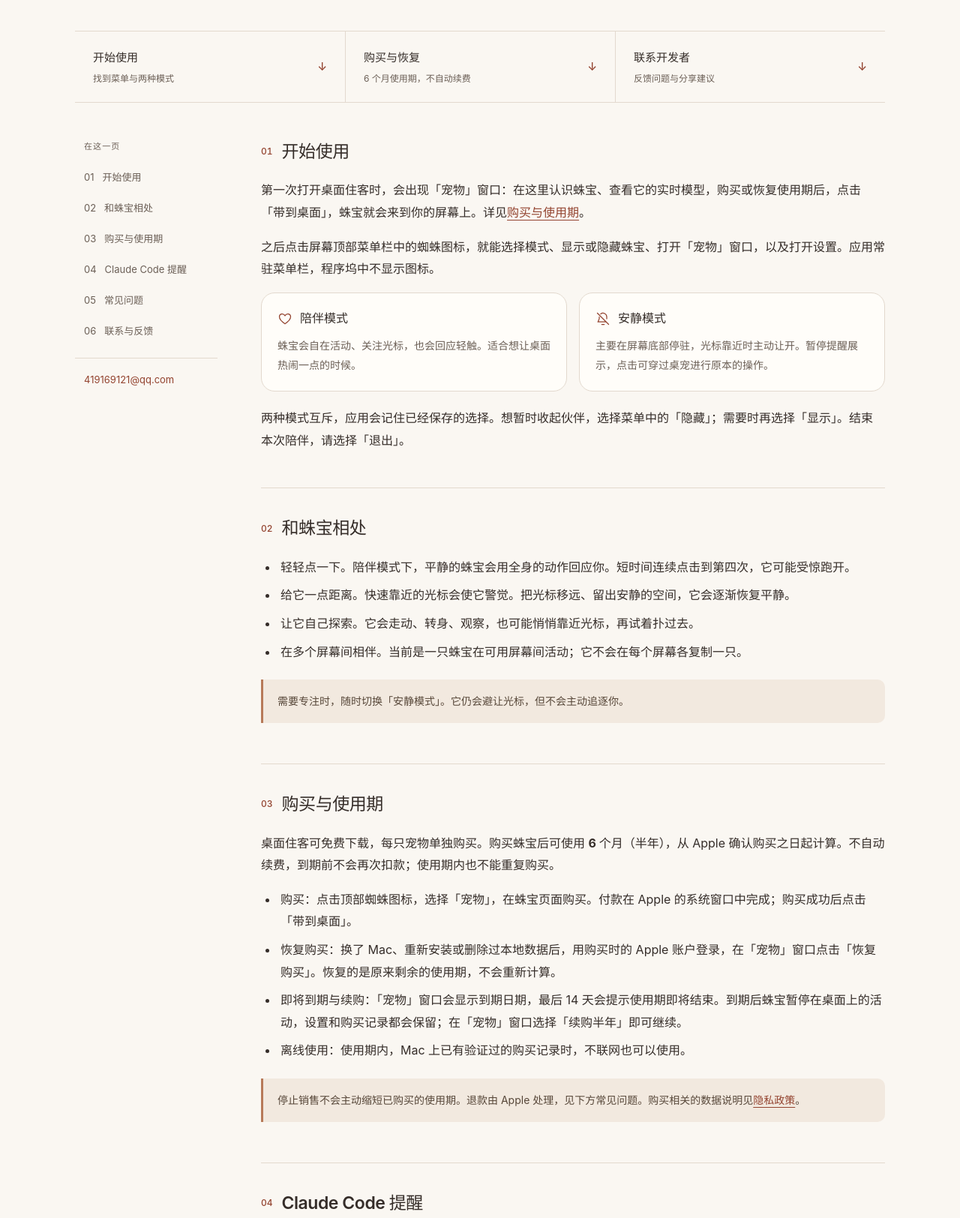
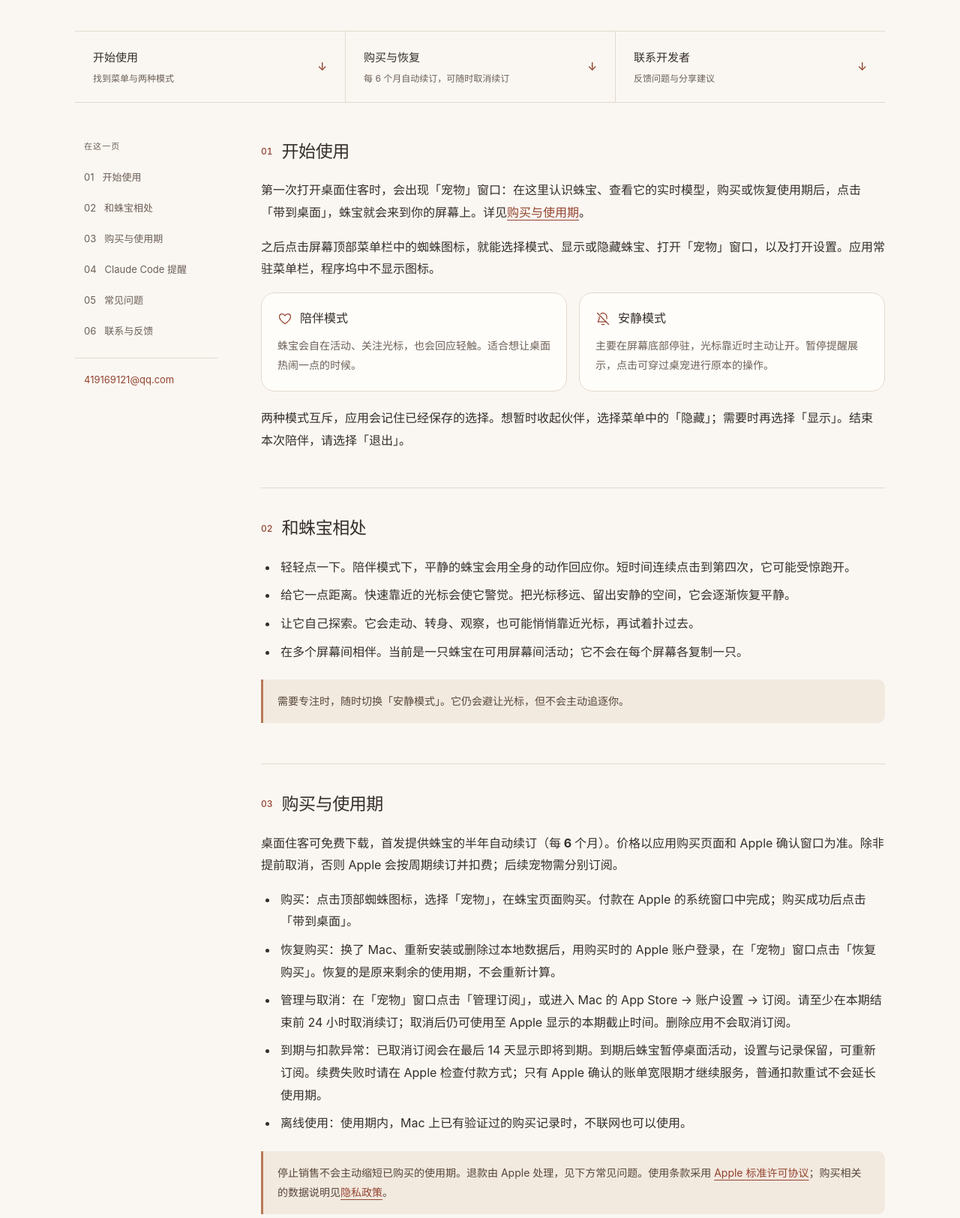
Before and after one commit to chenmy/desktop-companion-support, a plain HTML site: page docs/support/index.html in a window 1280 px wide. Shown: the part 368-1992 px from the top of the page at 75% size. Drawn offline with Linux system fonts and the light colour scheme.

Commit message:
【DesktopCompanionSupport】docs：同步半年自动续订与取消恢复说明

```diff
--- a/docs/support/index.html
+++ b/docs/support/index.html
@@ -45,7 +45,7 @@
         </div>
         <nav class="quick-links" aria-label="快速入口">
             <a class="quick-link" href="#start"><div><span>开始使用</span><small>找到菜单与两种模式</small></div><span class="arrow" aria-hidden="true">↓</span></a>
-            <a class="quick-link" href="#purchase"><div><span>购买与恢复</span><small>6 个月使用期，不自动续费</small></div><span class="arrow" aria-hidden="true">↓</span></a>
+            <a class="quick-link" href="#purchase"><div><span>购买与恢复</span><small>每 6 个月自动续订，可随时取消续订</small></div><span class="arrow" aria-hidden="true">↓</span></a>
             <a class="quick-link" href="#contact"><div><span>联系开发者</span><small>反馈问题与分享建议</small></div><span class="arrow" aria-hidden="true">↓</span></a>
         </nav>
         <div class="reading-layout">
@@ -88,14 +88,15 @@
                 </section>
                 <section id="purchase" class="document-section" aria-labelledby="purchase-title">
                     <div class="section-heading"><span class="section-number" aria-hidden="true">03</span><h2 id="purchase-title">购买与使用期</h2></div>
-                    <p>桌面住客可免费下载，每只宠物单独购买。购买蛛宝后可使用 <strong>6 个月（半年）</strong>，从 Apple 确认购买之日起计算。<strong>不自动续费</strong>，到期前不会再次扣款；使用期内也不能重复购买。</p>
+                    <p>桌面住客可免费下载，首发提供蛛宝的<strong>半年自动续订（每 6 个月）</strong>。价格以应用购买页面和 Apple 确认窗口为准。除非提前取消，否则 Apple 会按周期续订并扣费；后续宠物需分别订阅。</p>
                     <ul>
                         <li><strong>购买：</strong>点击顶部蜘蛛图标，选择「宠物」，在蛛宝页面购买。付款在 Apple 的系统窗口中完成；购买成功后点击「带到桌面」。</li>
                         <li><strong>恢复购买：</strong>换了 Mac、重新安装或删除过本地数据后，用购买时的 Apple 账户登录，在「宠物」窗口点击「恢复购买」。恢复的是原来剩余的使用期，不会重新计算。</li>
-                        <li><strong>即将到期与续购：</strong>「宠物」窗口会显示到期日期，最后 14 天会提示使用期即将结束。到期后蛛宝暂停在桌面上的活动，设置和购买记录都会保留；在「宠物」窗口选择「续购半年」即可继续。</li>
+                        <li><strong>管理与取消：</strong>在「宠物」窗口点击「管理订阅」，或进入 Mac 的 App Store → 账户设置 → 订阅。请至少在本期结束前 24 小时取消续订；取消后仍可使用至 Apple 显示的本期截止时间。<strong>删除应用不会取消订阅。</strong></li>
+                        <li><strong>到期与扣款异常：</strong>已取消订阅会在最后 14 天显示即将到期。到期后蛛宝暂停桌面活动，设置与记录保留，可重新订阅。续费失败时请在 Apple 检查付款方式；只有 Apple 确认的账单宽限期才继续服务，普通扣款重试不会延长使用期。</li>
                         <li><strong>离线使用：</strong>使用期内，Mac 上已有验证过的购买记录时，不联网也可以使用。</li>
                     </ul>
-                    <div class="note"><p>停止销售不会主动缩短已购买的使用期。退款由 Apple 处理，见下方常见问题。购买相关的数据说明见<a href="../privacy/#purchases">隐私政策</a>。</p></div>
+                    <div class="note"><p>停止销售不会主动缩短已购买的使用期。退款由 Apple 处理，见下方常见问题。使用条款采用 <a href="https://www.apple.com/legal/internet-services/itunes/dev/stdeula/" rel="noreferrer">Apple 标准许可协议</a>；购买相关的数据说明见<a href="../privacy/#purchases">隐私政策</a>。</p></div>
                 </section>
                 <section id="reminders" class="document-section" aria-labelledby="reminders-title">
                     <div class="section-heading"><span class="section-number" aria-hidden="true">04</span><h2 id="reminders-title">Claude Code 提醒</h2></div>
@@ -117,6 +118,7 @@
                         <details><summary>打开后找不到窗口或程序坞图标？</summary><div class="faq-answer"><p>这是菜单栏应用。请查看屏幕顶部的蜘蛛图标；点击后可打开「宠物」窗口、设置或关于。若菜单中显示「显示」，点击它即可重新显示蛛宝。还没有可用的宠物时，打开应用会直接显示「宠物」窗口。</p></div></details>
                         <details><summary>换了 Mac 或重新安装后，怎样找回蛛宝？</summary><div class="faq-answer"><p>用购买时的 Apple 账户下载桌面住客，打开「宠物」窗口点击「恢复购买」，再点「带到桌面」。恢复的是原来剩余的使用期，不会重新计算，也不会重复扣费。</p></div></details>
                         <details><summary>提示「系统时间发生变化」或「购买暂时无法验证」？</summary><div class="faq-answer"><p>为防止使用期被意外延长，系统时间被调回较多时，蛛宝会暂停活动。请在「系统设置 → 通用 → 日期与时间」中开启自动设置时间，联网后在「宠物」窗口点击「恢复购买」。问题仍在时，请把窗口中的提示文字和应用版本发给我们。</p></div></details>
+                        <details><summary>怎样取消自动续订？</summary><div class="faq-answer"><p>点击应用中的「管理订阅」，按 Apple 页面指引取消；也可在 Mac 的 App Store 账户设置中管理。取消后本期权益保留至到期，关闭或删除应用不会停止续订扣费。详细步骤见 <a href="https://support.apple.com/zh-cn/118428" rel="noreferrer">Apple 取消订阅说明</a>。</p></div></details>
                         <details><summary>怎样申请退款？</summary><div class="faq-answer"><p>App Store 的购买与退款由 Apple 处理，请前往 <a href="https://reportaproblem.apple.com/" rel="noreferrer">Apple 的问题报告页面</a>申请。退款完成后，对应的使用期会结束，蛛宝会停止在桌面上活动，你的设置仍会保留。</p></div></details>
                         <details><summary>为什么点击蛛宝没有反应？</summary><div class="faq-answer"><p>请先确认处于陪伴模式。安静模式会让点击穿透；受惊警戒时，蛛宝也不会回应点击。把光标移远，给它一段恢复平静的时间，再轻轻靠近。</p></div></details>
                         <details><summary>它有时挡住了正在看的内容，怎么办？</summary><div class="faq-answer"><p>选择「安静模式」，蛛宝会主要停驻在屏幕底部并避让光标。需要完全腾出桌面时，选择「隐藏」。显示与隐藏不会改变已保存的模式。</p></div></details>
```
Also changed, not shown: docs/privacy/index.html (+5 -5 lines), 1 other file.
